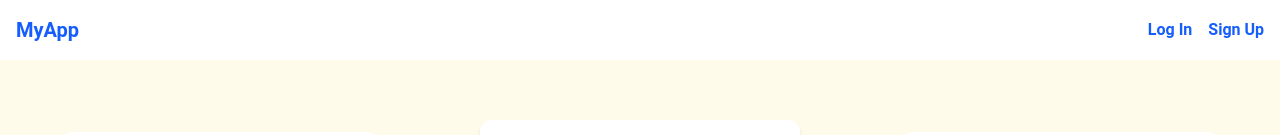
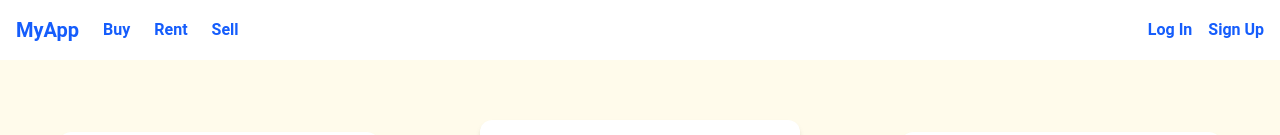
Before and after one commit to Darko41/mdexo-frontend, a React (Vite) app: page / in a window 1280 px wide. Shown: the top 135 px of the page. Built offline with nearby package versions, Linux system fonts and the light colour scheme.

Commit message:
Brought back links to buy rent and sell to Header

```diff
--- a/src/components/Header.jsx
+++ b/src/components/Header.jsx
@@ -16,42 +16,50 @@ export default function Header() {
 
 	return (
 		<header className="bg-white shadow p-4 flex justify-between items-center">
-			<div className="text-xl font-bold text-blue-600">
-				<Link to="/">MyApp</Link>
-			</div>
+			{/* Left nav with logo + Buy, Rent, Sell links */}
+			<div className="flex items-center space-x-6">
+				<Link to="/" className="text-xl font-bold text-blue-600 hover:text-blue-800">
+					MyApp
+				</Link>
 
-			<nav className="space-x-4">
-				{user ? (
-					<>
+				<Link to="/buy" className="text-blue-600 hover:text-amber-300 transition-colors font-semibold">
+					Buy
+				</Link>
+				<Link to="/rent" className="text-blue-600 hover:text-amber-300 transition-colors font-semibold">
+					Rent
+				</Link>
+				<Link to="/sell" className="text-blue-600 hover:text-amber-300 transition-colors font-semibold">
+					Sell
+				</Link>
+
+				{/* Admin Dashboard link - open in new tab */}
 				{isAdmin && (
 					<a
 						href={`${BACKEND_BASE_URL}/admin/dashboard`}
 						target="_blank"
 						rel="noopener noreferrer"
-								className="text-blue-600 hover:text-blue-800 font-semibold"
+						className="text-green-600 hover:text-green-800 font-semibold"
 					>
 						Admin Dashboard
 					</a>
 				)}
+			</div>
+
+			{/* Right nav with login/signup or logout */}
+			<nav className="space-x-4">
+				{user ? (
 					<button
 						onClick={handleLogout}
 						className="bg-red-500 text-white px-3 py-1 rounded hover:bg-red-600"
 					>
 						Log Out
 					</button>
-					</>
 				) : (
 					<>
-						<Link
-							to="/login"
-							className="text-blue-600 hover:text-blue-800 font-semibold"
-						>
+						<Link to="/login" className="text-blue-600 hover:text-blue-800 font-semibold">
 							Log In
 						</Link>
-						<Link
-							to="/signup"
-							className="text-blue-600 hover:text-blue-800 font-semibold"
-						>
+						<Link to="/signup" className="text-blue-600 hover:text-blue-800 font-semibold">
 							Sign Up
 						</Link>
 					</>
```
Lines whose indentation alone changed are shown as unchanged.
